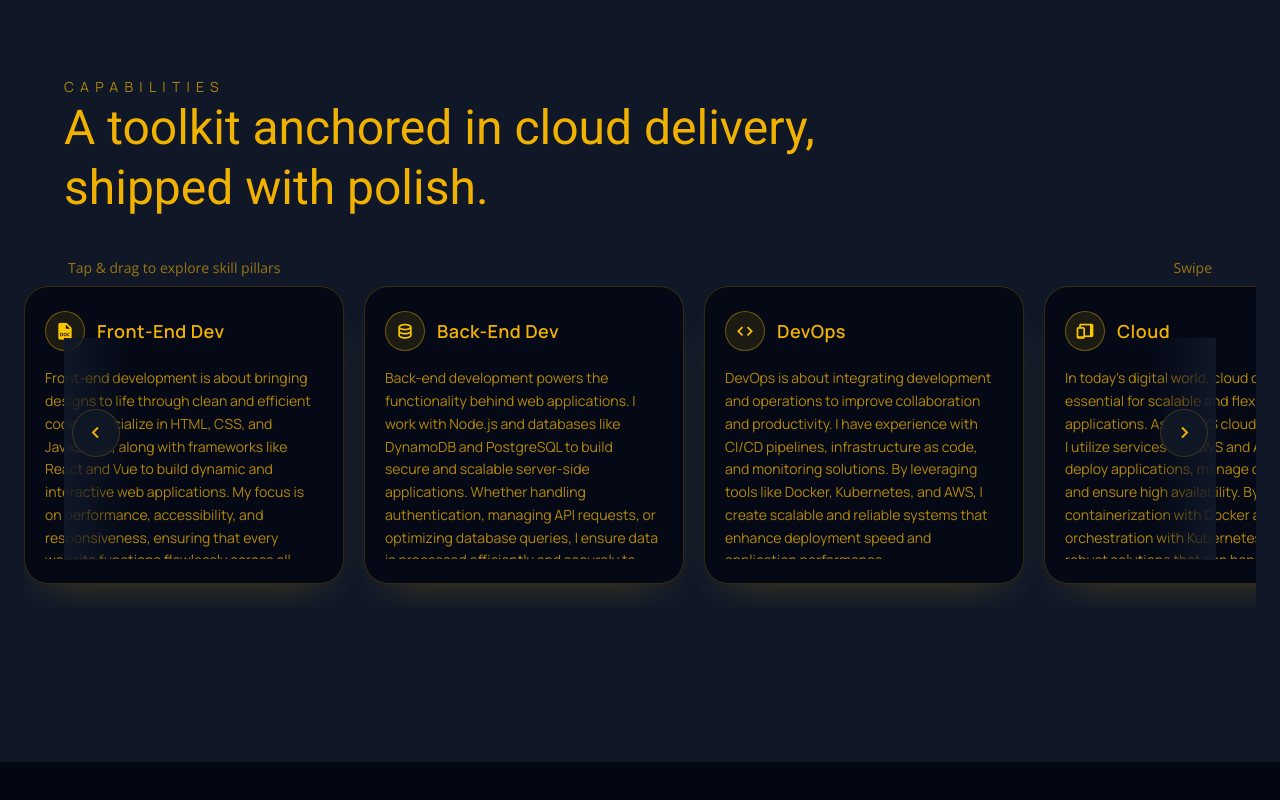
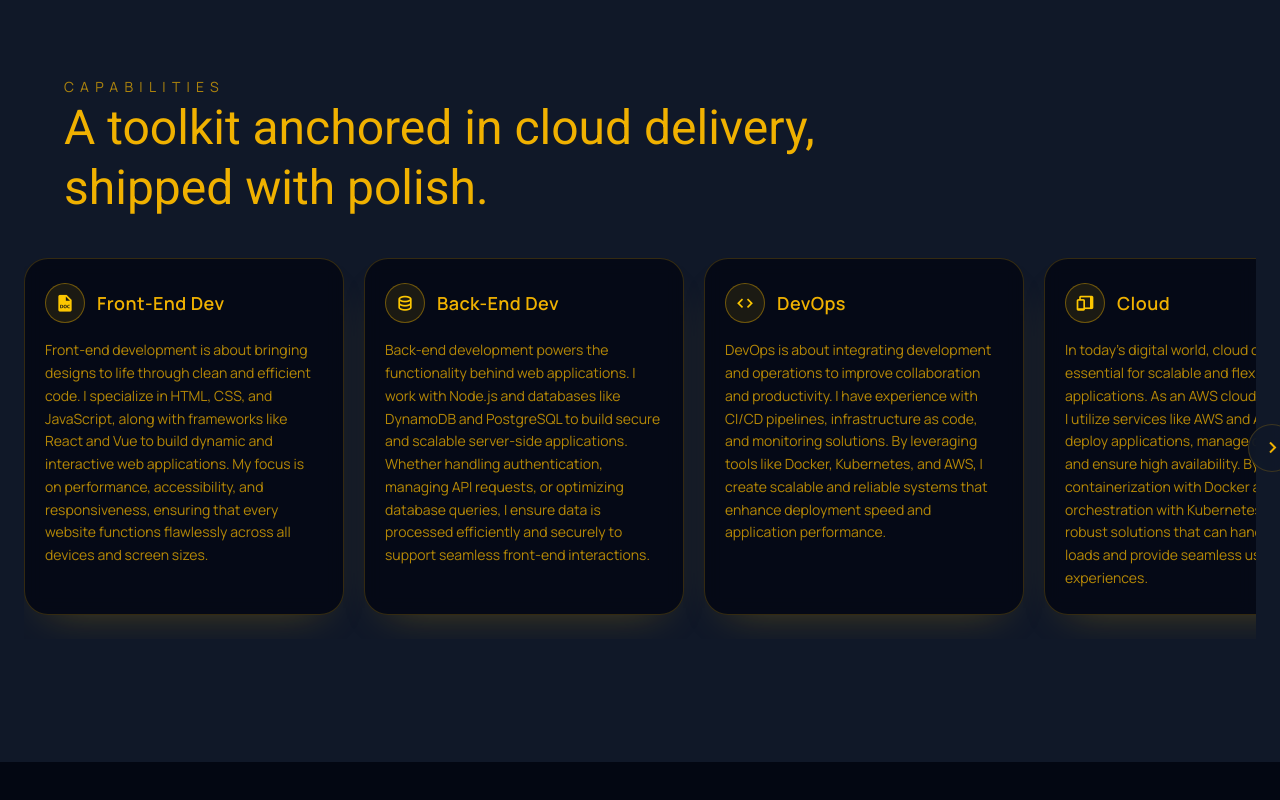
Before and after one commit to Jake177/Portfolio, a React (Vite) app: page / in a window 1280 px wide. Shown: the part 2012-2812 px from the top of the page. Built offline with nearby package versions, Linux system fonts and the light colour scheme.

Commit message:
better skills scrollbar

```diff
--- a/src/App.jsx
+++ b/src/App.jsx
@@ -17,7 +17,7 @@ const App = () => {
   }, []);
   return (
     <ThemeProvider>
-      <div className='min-h-screen  bg-gray-200 dark:bg-gray-900 dark:text-yellow-500 text-blue-500 transition-colors duration-300'>
+      <div className='min-h-screen  bg-gray-900 dark:bg-gray-900 dark:text-yellow-500 text-blue-500 transition-colors duration-300'>
         <Loader isLoading={isLoading}/>
         {!isLoading && (
         <>
--- a/src/components/Skills.jsx
+++ b/src/components/Skills.jsx
@@ -14,8 +14,8 @@ const Skills = () => {
         const updateShadows = () => {
             if (!container) return
             const { scrollLeft, scrollWidth, clientWidth } = container
-            setCanScrollLeft(scrollLeft > 12)
-            setCanScrollRight(scrollLeft < scrollWidth - clientWidth - 12)
+            setCanScrollLeft(scrollLeft > 50)
+            setCanScrollRight(scrollLeft < scrollWidth - clientWidth - 5)
         }
 
         updateShadows()
@@ -44,11 +44,6 @@ const Skills = () => {
                 </header>
 
                 <div className='relative'>
-                    <div className='flex items-center justify-between px-1 pb-2 text-xs sm:text-sm normal-font text-yellow-500/60'>
-                        <span>Tap & drag to explore skill pillars</span>
-                        <span className='hidden sm:flex items-center gap-1'><i className='bx bx-swipe-right text-base'></i>Swipe</span>
-                    </div>
-
                     <div className='overflow-x-auto snap-x snap-mandatory pb-6 -mx-6 px-6 sm:-mx-10 sm:px-10 no-scrollbar scroll-smooth' ref={scrollRef}>
                         <div className='flex gap-5 min-w-full'>
                             {skillCards.map((card) => (
@@ -62,7 +57,7 @@ const Skills = () => {
                                         </span>
                                         <h3 className='normal-font text-lg font-semibold tracking-wide text-yellow-500'>{card.title}</h3>
                                     </div>
-                                    <p className='normal-font text-sm text-yellow-500/75 leading-relaxed max-h-48 overflow-y-auto custom-scrollbar pr-1'>
+                                    <p className='normal-font text-sm text-yellow-500/75 leading-relaxed'>
                                         {card.description}
                                     </p>
                                 </div>
@@ -70,14 +65,12 @@ const Skills = () => {
                         </div>
                     </div>
 
-                    <div className={`pointer-events-none absolute left-0 top-20 bottom-12 w-16 bg-gradient-to-r from-gray-900 to-transparent transition-opacity duration-300 hidden sm:block ${canScrollLeft ? 'opacity-100' : 'opacity-0'}`}></div>
-                    <div className={`pointer-events-none absolute right-0 top-20 bottom-12 w-16 bg-gradient-to-l from-gray-900 to-transparent transition-opacity duration-300 hidden sm:block ${canScrollRight ? 'opacity-100' : 'opacity-0'}`}></div>
 
                     <button
                         type='button'
                         aria-label='Scroll skills left'
                         onClick={() => handleScroll('prev')}
-                        className={`hidden sm:flex items-center justify-center h-12 w-12 rounded-full border border-yellow-500/20 bg-gray-900/80 backdrop-blur text-yellow-500 absolute left-2 top-1/2 -translate-y-1/2 transition duration-300 hover:border-yellow-500/50 ${canScrollLeft ? 'opacity-100 pointer-events-auto' : 'opacity-0 pointer-events-none'}`}
+                        className={`hidden sm:flex items-center justify-center h-12 w-12 rounded-full border border-yellow-500/20 bg-gray-900/80 backdrop-blur text-yellow-500 absolute -left-20 top-1/2 -translate-y-1/2 transition duration-300 hover:border-yellow-500/50 ${canScrollLeft ? 'opacity-100 pointer-events-auto' : 'opacity-0 pointer-events-none'}`}
                     >
                         <i className='bx bx-chevron-left text-2xl'></i>
                     </button>
@@ -86,7 +79,7 @@ const Skills = () => {
                         type='button'
                         aria-label='Scroll skills right'
                         onClick={() => handleScroll('next')}
-                        className={`hidden sm:flex items-center justify-center h-12 w-12 rounded-full border border-yellow-500/20 bg-gray-900/80 backdrop-blur text-yellow-500 absolute right-2 top-1/2 -translate-y-1/2 transition duration-300 hover:border-yellow-500/50 ${canScrollRight ? 'opacity-100 pointer-events-auto' : 'opacity-0 pointer-events-none'}`}
+                        className={`hidden sm:flex items-center justify-center h-12 w-12 rounded-full border border-yellow-500/20 bg-gray-900/80 backdrop-blur text-yellow-500 absolute -right-20 top-1/2 -translate-y-1/2 transition duration-300 hover:border-yellow-500/50 ${canScrollRight ? 'opacity-100 pointer-events-auto' : 'opacity-0 pointer-events-none'}`}
                     >
                         <i className='bx bx-chevron-right text-2xl'></i>
                     </button>
```
